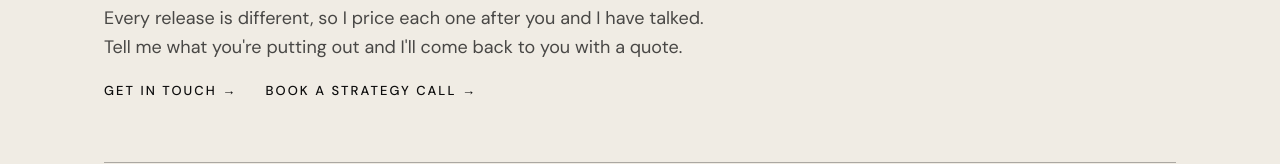
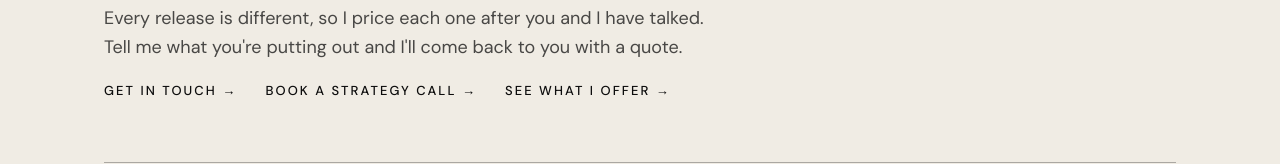
Before and after one commit to arditoldn-music/ardito-site, a plain HTML site: page work-with-me.html in a window 1280 px wide. Shown: the part 295-459 px from the top of the page. Drawn offline with nearby package versions, Linux system fonts and the light colour scheme.

Commit message:
Update work-with-me.html

```diff
--- a/work-with-me.html
+++ b/work-with-me.html
@@ -44,6 +44,8 @@
   <div class="cta-row">
     <a class="cta" href="/contact.html">Get in touch →</a>
     <a class="cta" href="/contact.html">Book a strategy call →</a>
+    <!-- ADDED: link to the new packages page. Delete this one line to undo. -->
+    <a class="cta" href="/packages.html">See what I offer →</a>
   </div>
 </div>
 <div class="wrap">
```
